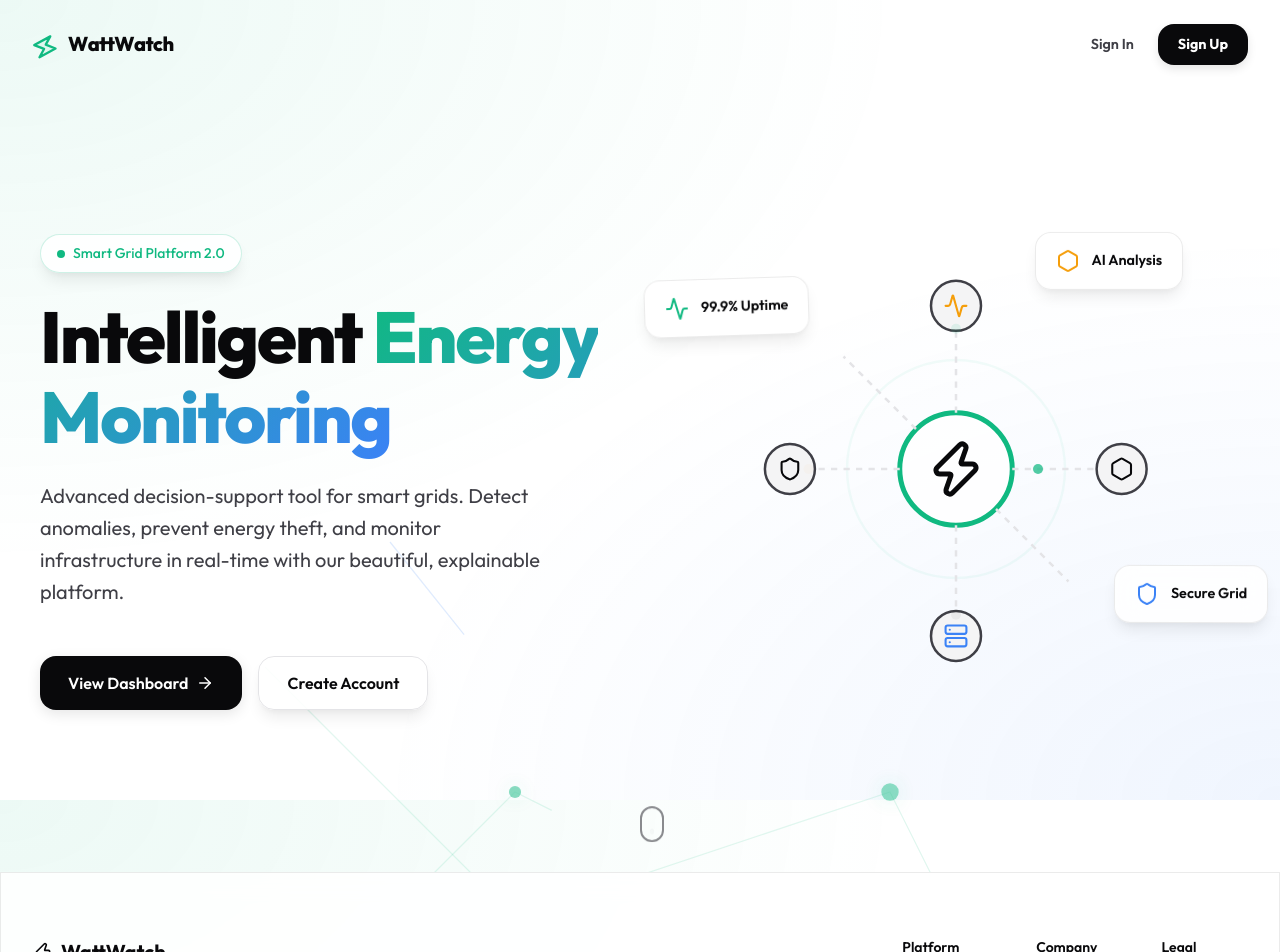
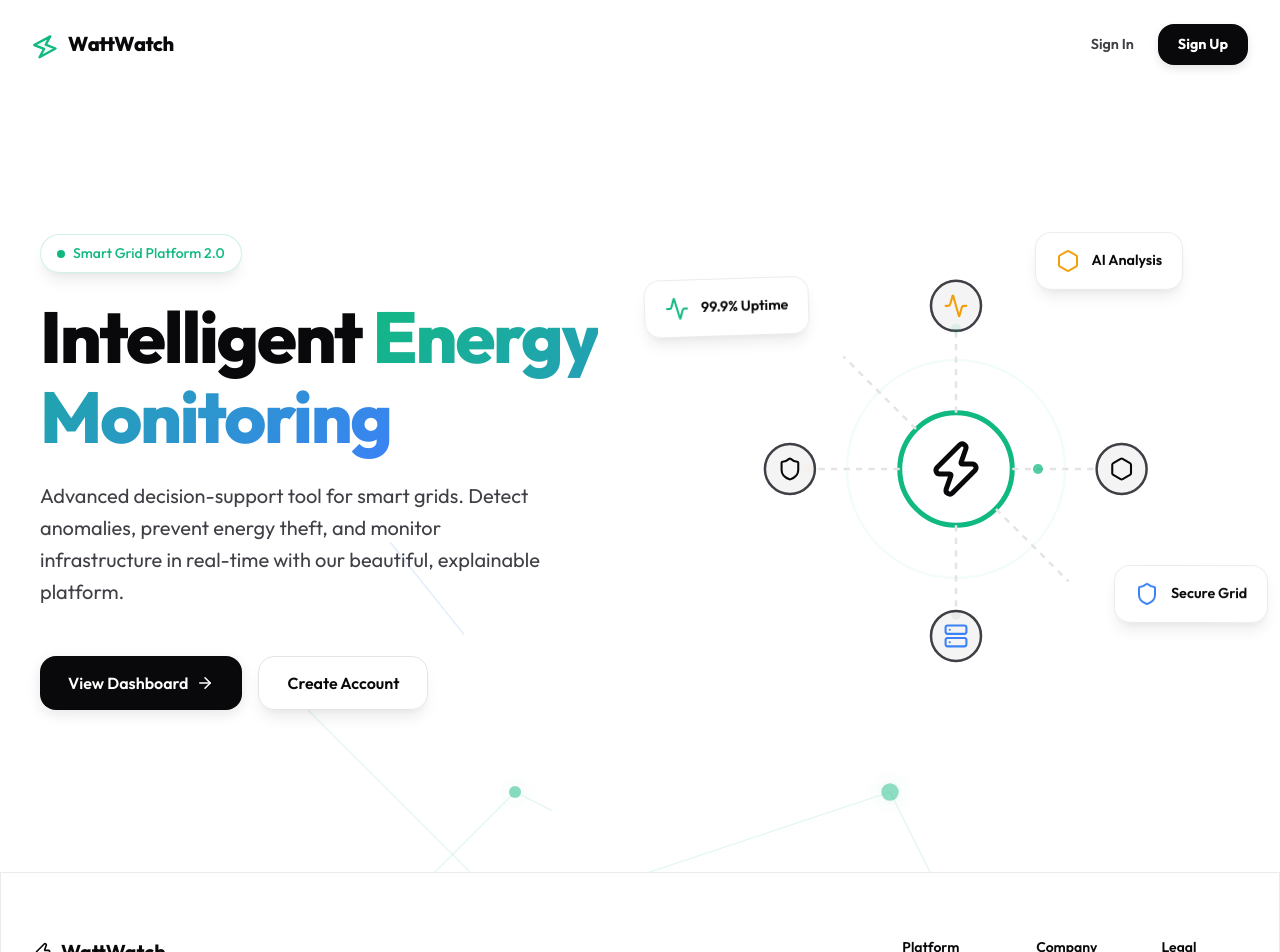
Before and after one commit to abhishekpatil8520-00/WattWatch, a React app in the folder frontend/: page / in a window 1280 px wide. Shown: the top 952 px of the page. Built offline with nearby package versions, Linux system fonts and the light colour scheme; the HTML template or start-up script is replaced by a standard one.

Commit message:
feat: add global blurry animated gradient background and remove landing page cursor and dimming

```diff
--- a/frontend/src/index.css
+++ b/frontend/src/index.css
@@ -50,10 +50,40 @@ body {
   margin: 0;
   min-height: 100vh;
   background-color: var(--bg-primary);
-  background-image:
-    radial-gradient(at 0% 0%, rgba(16, 185, 129, 0.08) 0px, transparent 50%),
-    radial-gradient(at 100% 100%, rgba(59, 130, 246, 0.08) 0px, transparent 50%);
   background-attachment: fixed;
+}
+
+/* Animated Blurry Background Gradient */
+body::before, body::after {
+  content: '';
+  position: fixed;
+  top: 0;
+  left: 0;
+  width: 100vw;
+  height: 100vh;
+  z-index: -1;
+  pointer-events: none;
+  filter: blur(100px);
+  opacity: 0.6;
+  animation: bg-blob-move 25s infinite alternate cubic-bezier(0.4, 0, 0.2, 1);
+}
+
+body::before {
+  background: radial-gradient(circle at 20% 30%, rgba(16, 185, 129, 0.3), transparent 60%);
+  animation-delay: 0s;
+}
+
+body::after {
+  background: radial-gradient(circle at 80% 70%, rgba(59, 130, 246, 0.3), transparent 60%);
+  animation-duration: 30s;
+  animation-direction: alternate-reverse;
+}
+
+@keyframes bg-blob-move {
+  0% { transform: translate(0, 0) scale(1); }
+  33% { transform: translate(5%, 10%) scale(1.1); }
+  66% { transform: translate(-5%, 15%) scale(0.9); }
+  100% { transform: translate(10%, -5%) scale(1); }
 }
 
 * {
--- a/frontend/src/pages/Landing.css
+++ b/frontend/src/pages/Landing.css
@@ -225,42 +225,7 @@
   100% { transform: rotate(360deg); }
 }
 
-/* Scroll Indicator */
-.scroll-indicator {
-  position: absolute;
-  bottom: 2rem;
-  left: 50%;
-  transform: translateX(-50%);
-  display: flex;
-  flex-direction: column;
-  align-items: center;
-  z-index: 30;
-}
 
-.mouse {
-  width: 24px;
-  height: 36px;
-  border: 2px solid var(--text-secondary);
-  border-radius: 12px;
-  position: relative;
-}
-
-.wheel {
-  width: 4px;
-  height: 6px;
-  background-color: var(--text-secondary);
-  border-radius: 2px;
-  position: absolute;
-  top: 6px;
-  left: 50%;
-  transform: translateX(-50%);
-  animation: scroll-wheel 1.5s infinite;
-}
-
-@keyframes scroll-wheel {
-  0% { transform: translate(-50%, 0); opacity: 1; }
-  100% { transform: translate(-50%, 15px); opacity: 0; }
-}
 
 @media (max-width: 900px) {
   .landing-hero {
--- a/frontend/src/pages/Landing.jsx
+++ b/frontend/src/pages/Landing.jsx
@@ -13,7 +13,6 @@ const Landing = () => {
 
   const yBackground = useTransform(scrollYProgress, [0, 1], ["0%", "50%"]);
   const yText = useTransform(scrollYProgress, [0, 1], ["0%", "30%"]);
-  const opacityText = useTransform(scrollYProgress, [0, 0.5], [1, 0]);
 
   return (
     <div className="landing-container" ref={containerRef}>
@@ -62,7 +61,7 @@ const Landing = () => {
       <div className="landing-hero">
         <motion.div
           className="hero-content"
-          style={{ y: yText, opacity: opacityText }}
+          style={{ y: yText }}
           initial={{ opacity: 0, x: -50 }}
           animate={{ opacity: 1, x: 0 }}
           transition={{ duration: 0.8, ease: "easeOut" }}
@@ -187,16 +186,6 @@ const Landing = () => {
         </motion.div>
       </div>
 
-      {/* Scroll Down Indicator */}
-      <motion.div
-        className="scroll-indicator"
-        animate={{ y: [0, 10, 0], opacity: [0.5, 1, 0.5] }}
-        transition={{ repeat: Infinity, duration: 2 }}
-      >
-        <div className="mouse">
-          <div className="wheel"></div>
-        </div>
-      </motion.div>
     </div>
   );
 };
```
